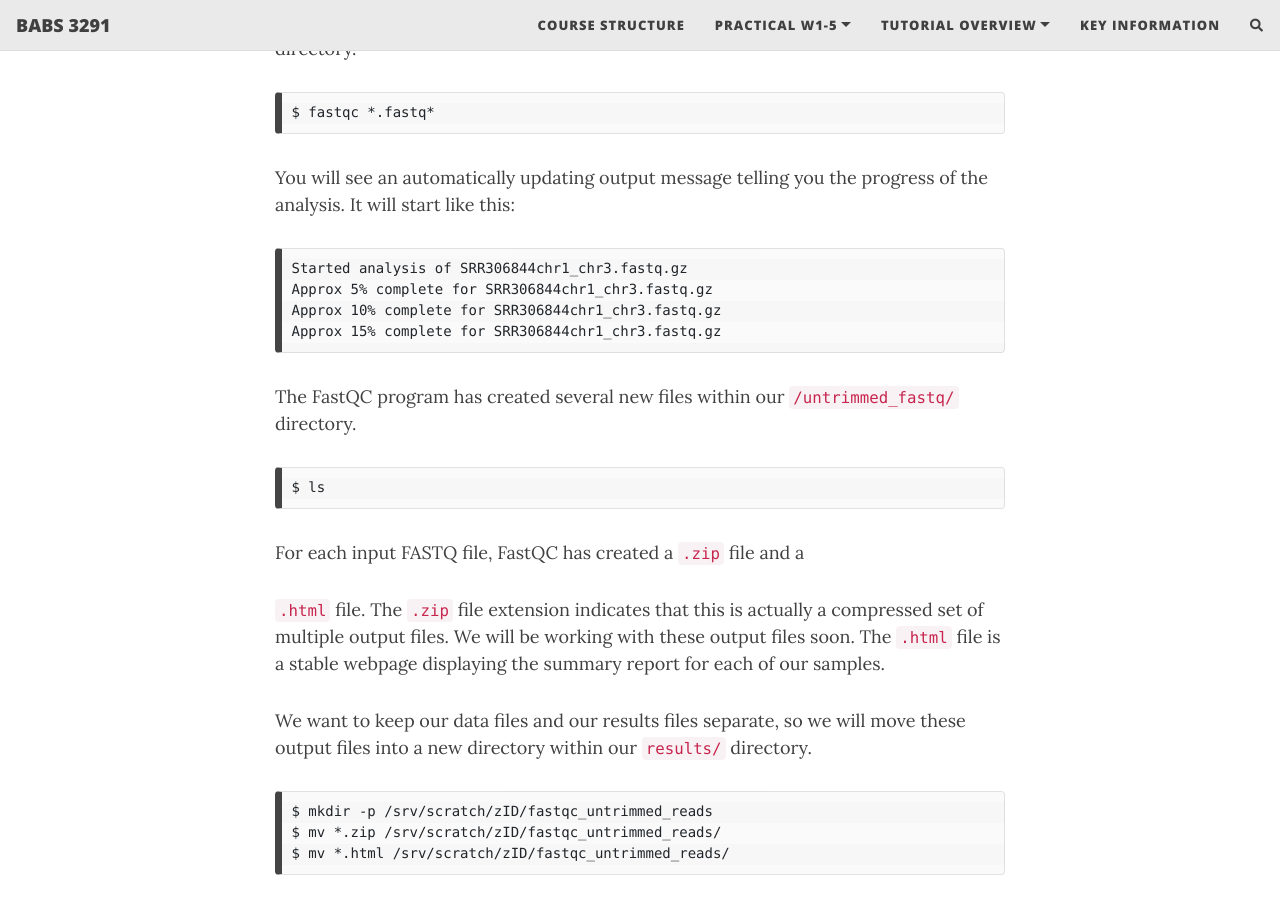
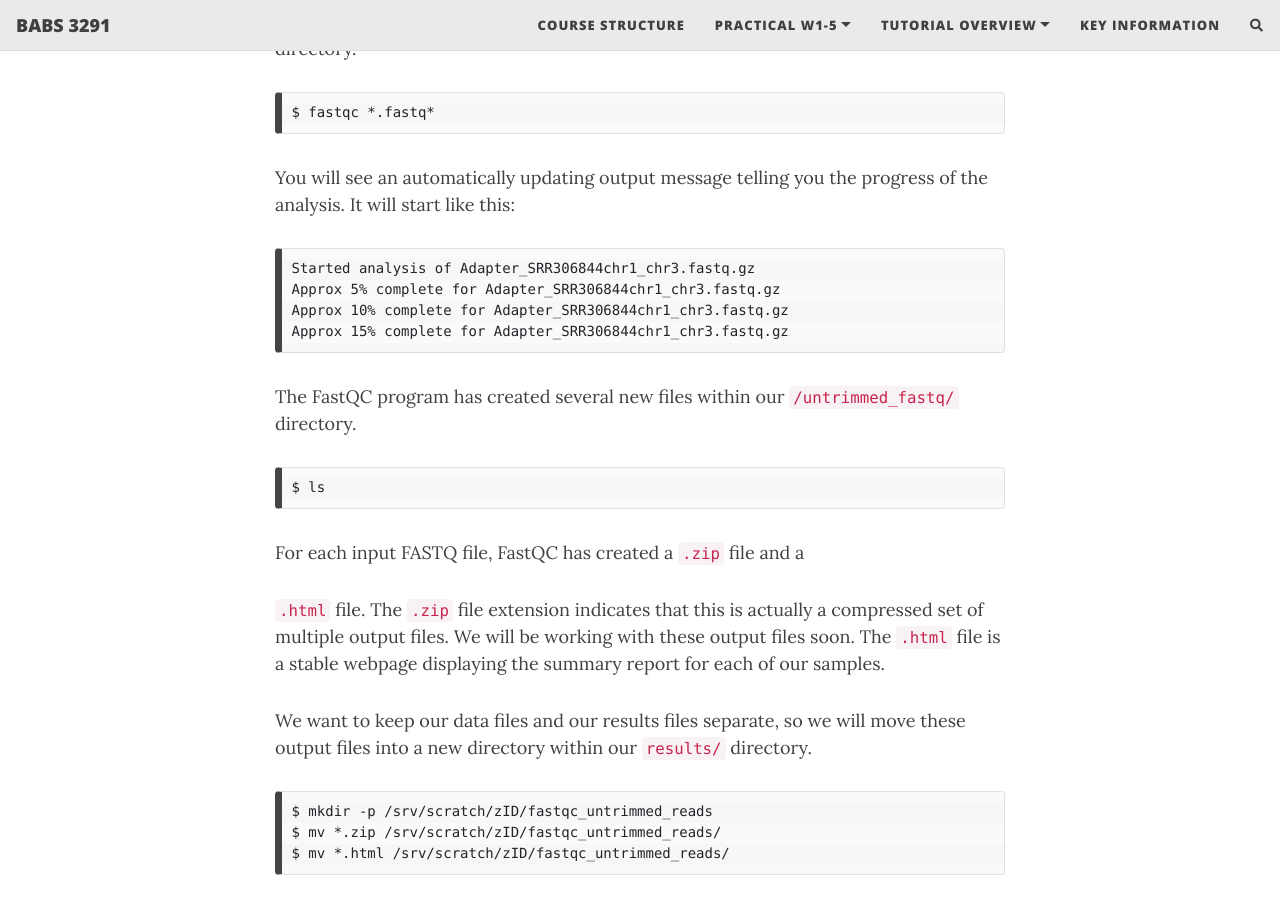
Before and after one commit to theheking/babs-rna-seq-2024, a Jekyll site: the page built from practical_overview/Week3_FASTQC.md, in a window 1280 px wide and 900 px high, scrolled down 10601 px. Built offline with Jekyll 4.4.1, drawn with Linux system fonts in a browser that asks for light colours; nearby versions of some CDN libraries; comment, search, counter and statistics services are not loaded; some of the changed text lies outside the part shown.

Commit message:
Update Week3_FASTQC.md

```diff
--- a/practical_overview/Week3_FASTQC.md
+++ b/practical_overview/Week3_FASTQC.md
@@ -132,7 +132,7 @@ Line - Description
 
 We can view the first complete read in one of the files our dataset by using `head` to look at the first four lines.
 
-    $ zcat SRR306844chr1_chr3.fastq.gz | head -n 4
+    $ zcat Adapter_Adapter_SRR306844chr1_chr3.fastq.gz | head -n 4
 
 
 Line 4 shows the quality for each nucleotide in the read. Quality is interpreted as the probability of an incorrect base call (e.g. 1 in 10) or, equivalently, the base call accuracy (e.g. 90%). To make it possible to line up each individual nucleotide with its quality score, the numerical score is converted into a code where each individual character represents the numerical quality score for an individual nucleotide. For example, in the line above, the quality score line is:
@@ -358,10 +358,10 @@ FastQC can accept multiple file names as input, and on both zipped and unzipped
 
 You will see an automatically updating output message telling you the progress of the analysis. It will start like this:
 
-    Started analysis of SRR306844chr1_chr3.fastq.gz
-    Approx 5% complete for SRR306844chr1_chr3.fastq.gz
-    Approx 10% complete for SRR306844chr1_chr3.fastq.gz
-    Approx 15% complete for SRR306844chr1_chr3.fastq.gz
+    Started analysis of Adapter_SRR306844chr1_chr3.fastq.gz
+    Approx 5% complete for Adapter_SRR306844chr1_chr3.fastq.gz
+    Approx 10% complete for Adapter_SRR306844chr1_chr3.fastq.gz
+    Approx 15% complete for Adapter_SRR306844chr1_chr3.fastq.gz
 
 
 The FastQC program has created several new files within our `/untrimmed_fastq/` directory.
```
